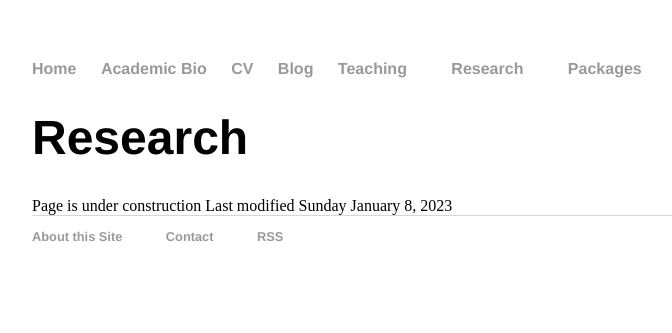
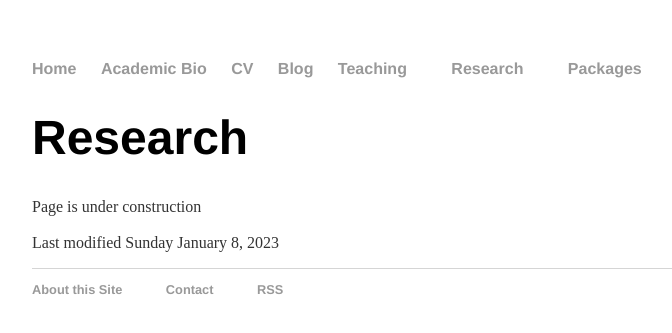
Before and after one commit to rhematt/rhematt.github.io, a Jekyll site: the page built from research/index.md, in a window 1280 px wide. Shown: the top 333 px of the page, without its empty margins (160-832 px from the left). Built offline with Jekyll 4.4.1, drawn with Linux system fonts in a browser that asks for light colours.

Commit message:
Update index.md

```diff
--- a/research/index.md
+++ b/research/index.md
@@ -4,11 +4,9 @@ title: Research
 permalink: /research/
 ---
 
-<div class = 'research'>
 
-  <h1> Research </h1>
+# Research
 
 Page is under construction
 
 Last modified Sunday January 8, 2023
-</div>
```
